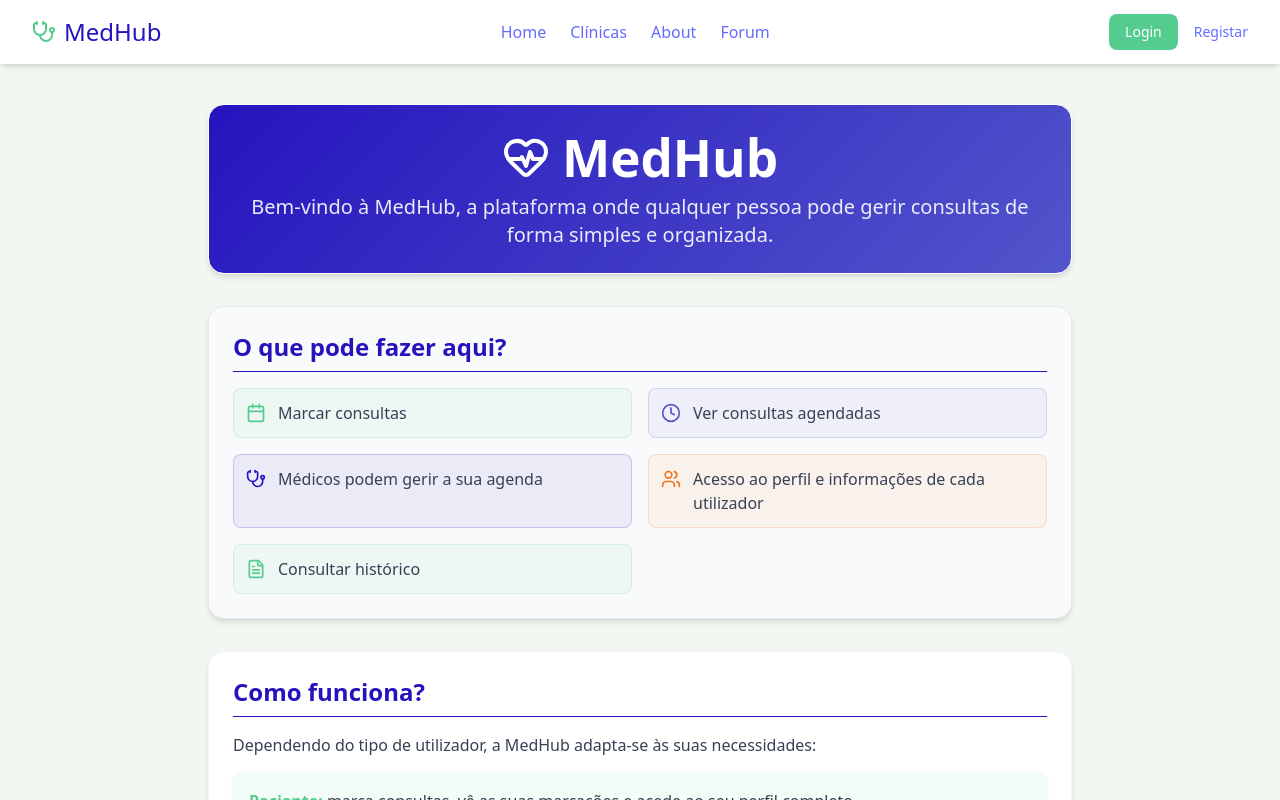
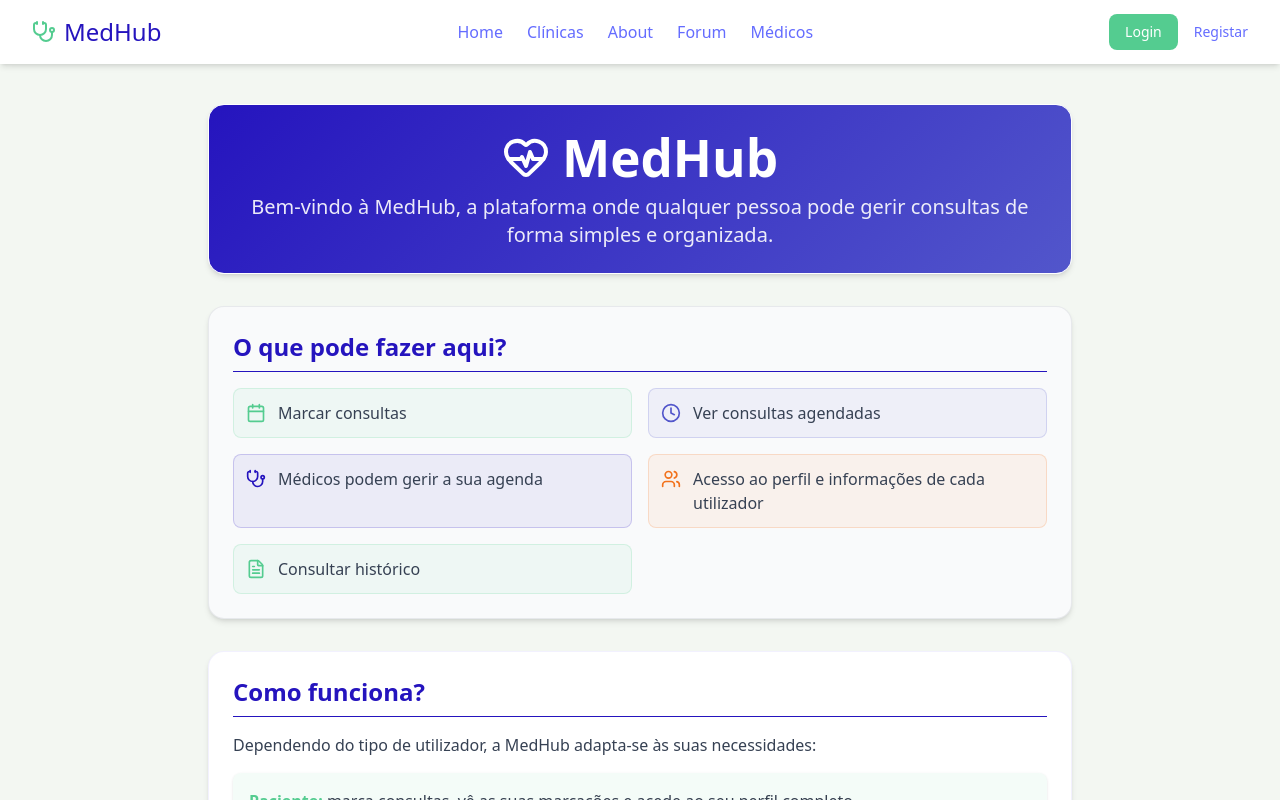
Before and after one commit to BlueTT2015/gestor_consultas, a React (Vite) app: page / in a window 1280 px wide. Shown: the top 800 px of the page. Built offline with nearby package versions, Linux system fonts and the light colour scheme.

Commit message:
feat: link doctors

```diff
--- a/src/components/Header.jsx
+++ b/src/components/Header.jsx
@@ -71,6 +71,13 @@ export default function Header() {
                             className="text-gray-600 hover:text-gray-900 transition duration-150 ease-in-out"
                         >
                             Forum
+                        </Link>
+
+                        <Link
+                            to="/doctors"
+                            className="text-gray-600 hover:text-gray-900 transition duration-150 ease-in-out"
+                        >
+                            Médicos
                         </Link>
                     </nav>
 
```
